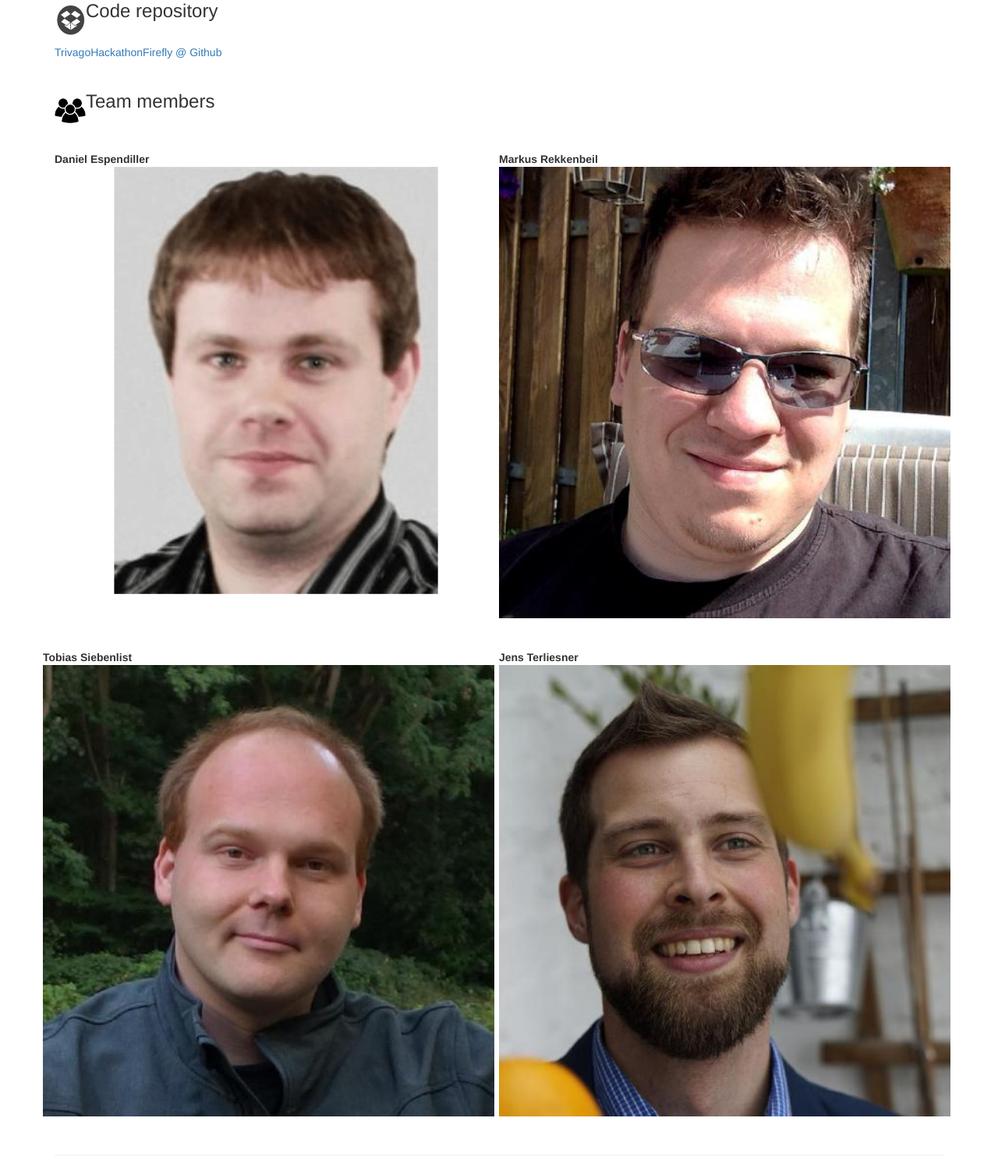
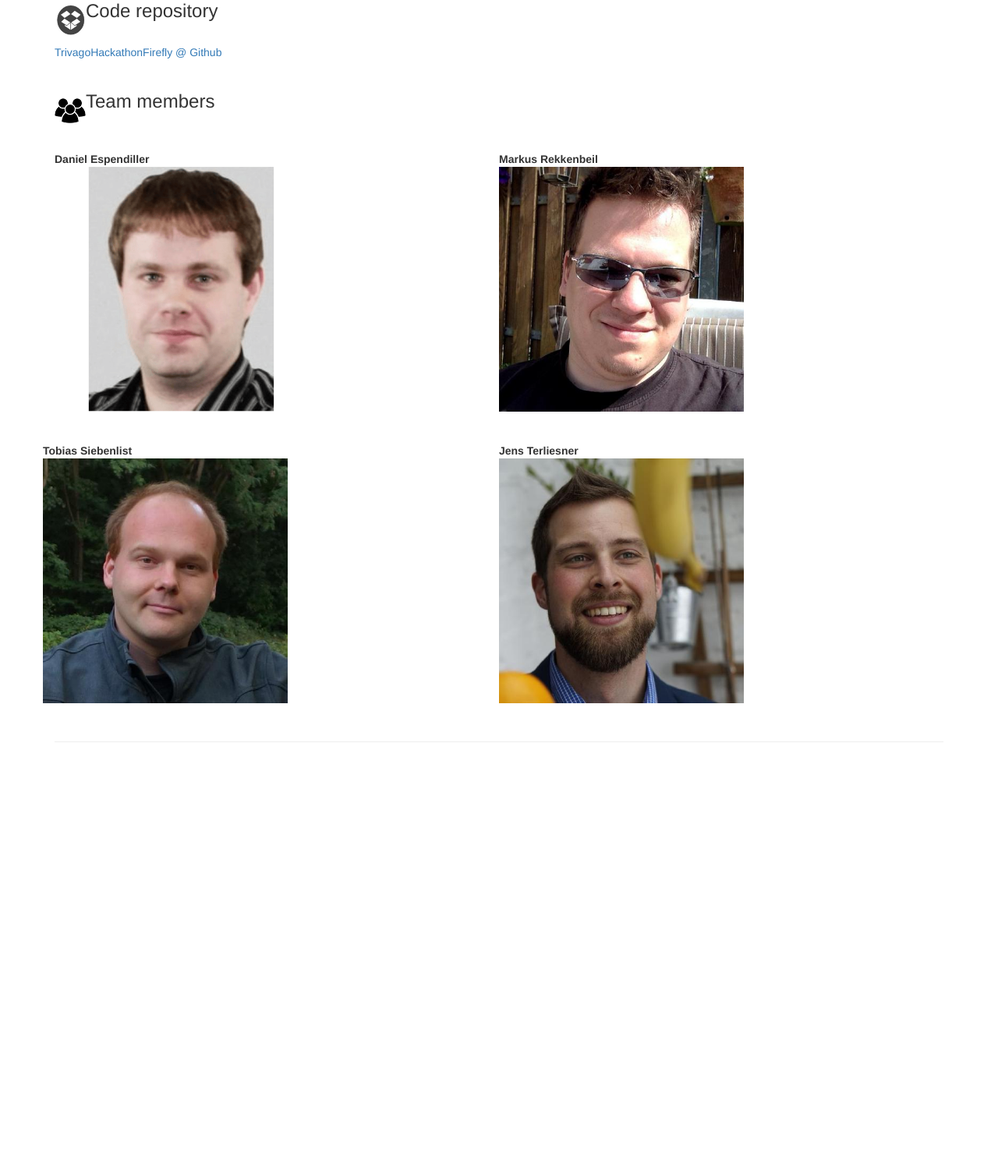
Before and after one commit to Haehnchen/trivago-firefly, a Flask app: page /about in a window 1280 px wide. Shown: the part 169-1671 px from the top of the page at 78% size. After the commit the page ends 1121 px from the top, so only its background shows below. Run offline with Flask 2, Linux system fonts and the light colour scheme; some libraries are stand-ins or nearby versions.

Commit message:
Add max-width: 320px to our person images

```diff
--- a/firefly_flask/app/templates/about.html
+++ b/firefly_flask/app/templates/about.html
@@ -17,25 +17,25 @@
         <div class="col-md-6">
           <div class "row">
             <b>Daniel Espendiller</b><br>
-            <img src="/static/daniele.png" class="img-responsive" style="width:100%; height:auto; align:right; padding-right:6px;"><br><br>
+            <img src="/static/daniele.png" class="img-responsive" style="max-width: 320px; width:100%; height:auto; align:right; padding-right:6px;"><br><br>
           </div>
         </div>
         <div class="col-md-6">
           <div class="row">
             <b>Markus Rekkenbeil</b><br>
-            <img src="/static/markusr.jpg" class="img-responsive" style="width:100%; height:auto; align:right; padding-right:6px;"><br><br>
+            <img src="/static/markusr.jpg" class="img-responsive" style="max-width: 320px; width:100%; height:auto; align:right; padding-right:6px;"><br><br>
           </div>
         </div>
         <div class="col-md-6">
           <div class="row">
             <b>Tobias Siebenlist</b><br>
-            <img src="/static/tobiass.jpg" class="img-responsive" style="width:100%; height:auto; align:right; padding-right:6px;"><br><br>
+            <img src="/static/tobiass.jpg" class="img-responsive" style="max-width: 320px; width:100%; height:auto; align:right; padding-right:6px;"><br><br>
           </div>
         </div>
         <div class="col-md-6">
           <div class="row">
             <b>Jens Terliesner</b><br>
-            <img src="/static/jenst.jpg" class="img-responsive" style="width:100%; height:auto; align:right; padding-right:6px;"><br><br>
+            <img src="/static/jenst.jpg" class="img-responsive" style="max-width: 320px; width:100%; height:auto; align:right; padding-right:6px;"><br><br>
           </div>
         </div>
       </div>
```
